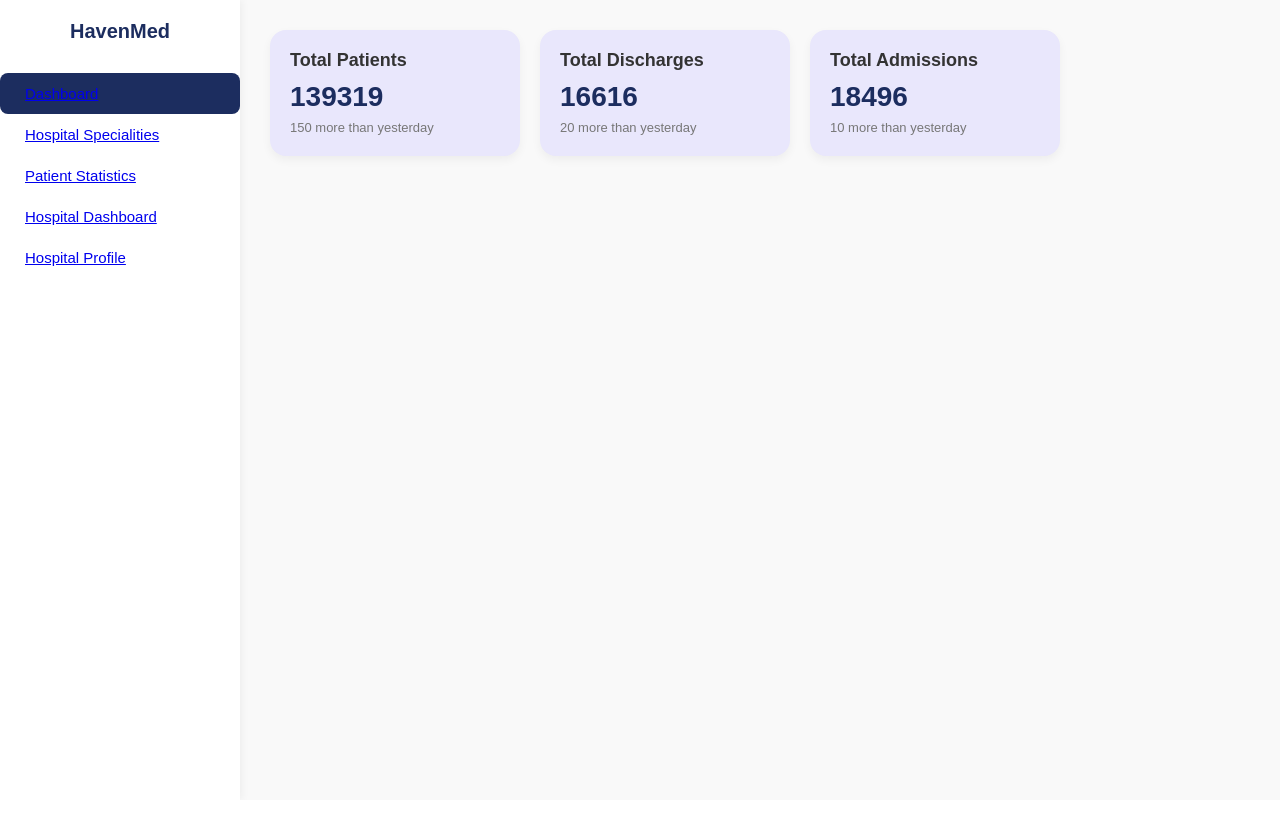
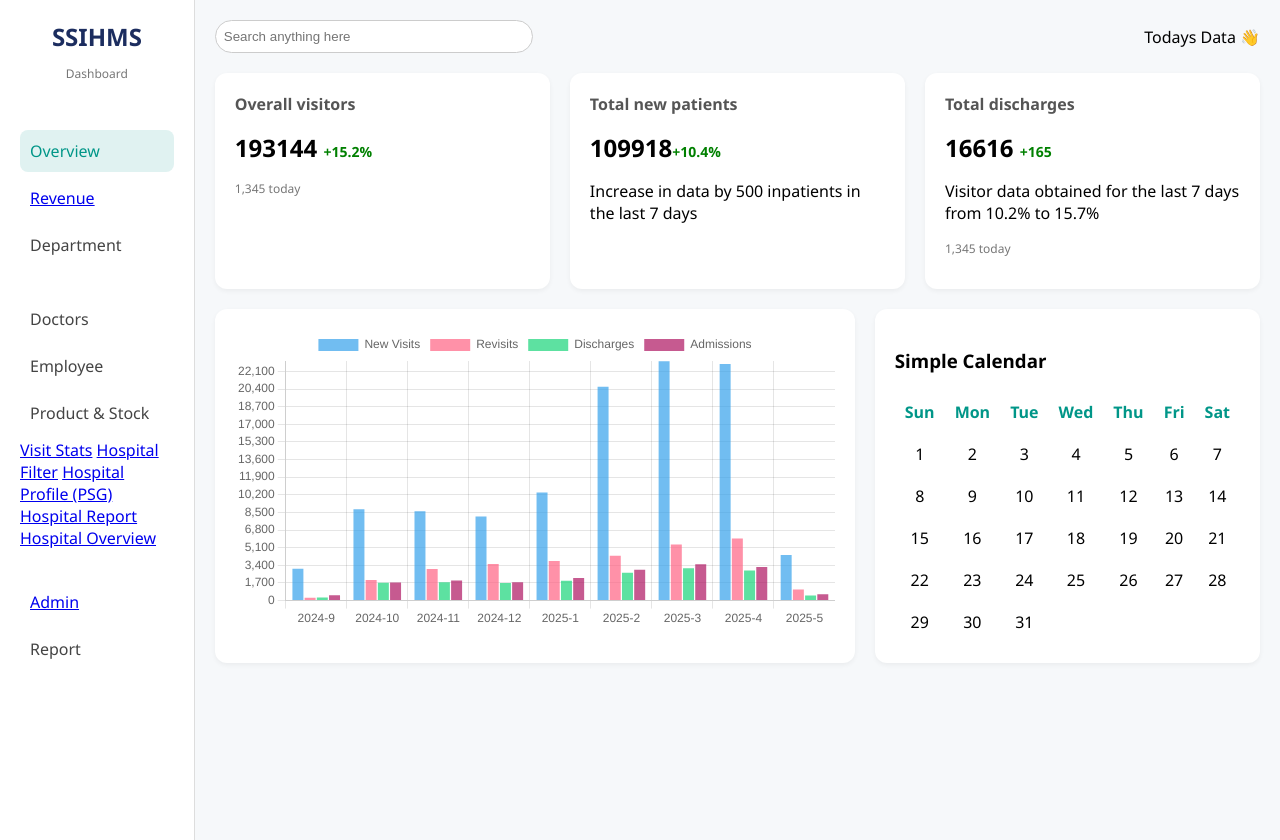
Before and after one commit to Sayeeswar/Repository, a Django app: page / in a window 1280 px wide. Before the commit the page ends 796 px from the top, so only its background shows below. Run offline with Django 5.2, Linux system fonts and the light colour scheme; data comes from the database, SQL or seed files in the repository; both versions use the stored data as it was after the commit.

Commit message:
commited stuff

```diff
--- a/app/views.py
+++ b/app/views.py
@@ -5,7 +5,7 @@ import json
 from collections import defaultdict
 def hospital_overview(request):
     hospitals = HospitalVisit.objects.values_list('hospital', flat=True).distinct()
-    selected_hospital = request.GET.get('hospital', '').strip()
+    selected_hospital = request.GET.get("hospital")
     selected_department = request.GET.get('departments', '').strip()
 
     context = {
@@ -131,6 +131,7 @@ def visit_stats(request):
         'hospital': hospital,
         'speciality': speciality,
         'year': year,
+
     }
     return render(request, 'visit_stats.html', context)
 
--- a/project/views.py
+++ b/project/views.py
@@ -1,16 +1,11 @@
-# from django.http import HttpResponse
 from django.shortcuts import render
 from django.db.models import Sum, Q
 from app.models import HospitalVisit
 from app.models import HospitalMaster
 
+def about(request):
+    return render(request, 'about.html')
 
-
-
-
-def about(request):
-    # return HttpResponse("My About page.")
-    return render(request, 'about.html')
 def hospital_overview1(request):
     hospitals = HospitalVisit.objects.values_list('hospital', flat=True).distinct()
     selected_hospital = request.GET.get('hospital', '').strip()
@@ -29,8 +24,26 @@ def hospital_overview1(request):
         context['total_admissions'] = overall_qs.filter(category__iexact='ADMISSIONS').aggregate(total=Sum('thevalue'))['total'] or 0
         context['total_new'] = overall_qs.filter(subcatg__iexact='NEWVISIT').aggregate(total=Sum('thevalue'))['total'] or 0
         context['total_revisit'] = overall_qs.filter(subcatg__iexact='REVISIT').aggregate(total=Sum('thevalue'))['total'] or 0
+        context['totals'] = overall_qs.aggregate(total=Sum('thevalue'))['total'] or 0
 
-        # Department comparison for chart
+        # For Chart.js: group by month/year (or any time period you want)
+        chart_stats = (
+            overall_qs.values('theyr', 'themnth')
+            .annotate(
+                newvisits=Sum('thevalue', filter=Q(subcatg__iexact='NEWVISIT')),
+                revisits=Sum('thevalue', filter=Q(subcatg__iexact='REVISIT')),
+                discharges=Sum('thevalue', filter=Q(category__iexact='DISCHARGES')),
+                admissions=Sum('thevalue', filter=Q(category__iexact='ADMISSIONS')),
+            )
+            .order_by('theyr', 'themnth')
+        )
+        context['labels'] = [f"{row['theyr']}-{row['themnth']}" for row in chart_stats]
+        context['newvisits'] = [row['newvisits'] or 0 for row in chart_stats]
+        context['revisits'] = [row['revisits'] or 0 for row in chart_stats]
+        context['discharges'] = [row['discharges'] or 0 for row in chart_stats]
+        context['admissions'] = [row['admissions'] or 0 for row in chart_stats]
+
+        # Department comparison for chart (optional)
         dept_stats = (
             overall_qs.values('speciality')
             .annotate(total=Sum('thevalue'))
@@ -46,6 +59,24 @@ def hospital_overview1(request):
         context['total_admissions'] = hospital_qs.filter(category__iexact='ADMISSIONS').aggregate(total=Sum('thevalue'))['total'] or 0
         context['total_new'] = hospital_qs.filter(subcatg__iexact='NEWVISIT').aggregate(total=Sum('thevalue'))['total'] or 0
         context['total_revisit'] = hospital_qs.filter(subcatg__iexact='REVISIT').aggregate(total=Sum('thevalue'))['total'] or 0
+        context['totals'] = hospital_qs.aggregate(total=Sum('thevalue'))['total'] or 0
+
+        # For Chart.js: group by month/year for selected hospital
+        chart_stats = (
+            hospital_qs.values('theyr', 'themnth')
+            .annotate(
+                newvisits=Sum('thevalue', filter=Q(subcatg__iexact='NEWVISIT')),
+                revisits=Sum('thevalue', filter=Q(subcatg__iexact='REVISIT')),
+                discharges=Sum('thevalue', filter=Q(category__iexact='DISCHARGES')),
+                admissions=Sum('thevalue', filter=Q(category__iexact='ADMISSIONS')),
+            )
+            .order_by('theyr', 'themnth')
+        )
+        context['labels'] = [f"{row['theyr']}-{row['themnth']}" for row in chart_stats]
+        context['newvisits'] = [row['newvisits'] or 0 for row in chart_stats]
+        context['revisits'] = [row['revisits'] or 0 for row in chart_stats]
+        context['discharges'] = [row['discharges'] or 0 for row in chart_stats]
+        context['admissions'] = [row['admissions'] or 0 for row in chart_stats]
 
         # List of departments
         departments = hospital_qs.values_list('speciality', flat=True).distinct()
--- a/templates/home.html
+++ b/templates/home.html
@@ -1,159 +1,369 @@
 <!DOCTYPE html>
-{% load static %}
 <html lang="en">
 <head>
-  <meta charset="UTF-8" />
-  <meta name="viewport" content="width=device-width, initial-scale=1" />
+  <meta charset="UTF-8">
+  <meta name="viewport" content="width=device-width, initial-scale=1.0">
   <title>SSSIHMS Dashboard</title>
-  <link rel="stylesheet" href="{% static 'css/style.css' %}" />
+
+  <!-- Chart.js for Graphs -->
+  <script src="https://cdn.jsdelivr.net/npm/chart.js"></script>
+
   <style>
-    * {
+    /* ====== GLOBAL STYLES ====== */
+    body {
       margin: 0;
-      padding: 0;
-      box-sizing: border-box;
+      font-family: 'Segoe UI', Tahoma, Geneva, Verdana, sans-serif;
+      background-color: #f6f8fa;
+      display: flex;
     }
 
-    body {
-      font-family: Arial, sans-serif;
-      background-color: #f9f9f9;
-      display: flex;
-      min-height: 100vh;
-    }
-
-    /* Sidebar Navigation */
+    /* ====== SIDEBAR ====== */
     .sidebar {
       width: 240px;
       background-color: white;
-      padding: 20px 0;
-      box-shadow: 2px 0 8px rgba(0,0,0,0.05);
+      height: 100vh;
+      padding: 20px;
+      border-right: 1px solid #ddd;
       display: flex;
       flex-direction: column;
     }
 
-    .sidebar h2 {
-      font-size: 20px;
+    .logo {
       text-align: center;
-      margin-bottom: 30px;
+      margin-bottom: 20px;
+    }
+
+    .logo h2 {
+      margin: 0;
       color: #1c2d5f;
     }
 
-    .menu {
+    .logo p {
+      font-size: 12px;
+      color: #777;
+    }
+
+    nav ul, .other-menu ul, .help-settings ul {
       list-style: none;
       padding: 0;
-      flex-grow: 1;
     }
 
-    .menu li {
-      padding: 12px 25px;
+    nav ul li, .other-menu ul li, .help-settings ul li {
+      padding: 10px;
+      color: #444;
       cursor: pointer;
-      font-size: 15px;
-      color: #333;
-      transition: background 0.2s;
+      border-radius: 8px;
+      margin-bottom: 5px;
     }
 
-    .menu li:hover {
-      background-color: #f0f2f5;
+    nav ul li.active, nav ul li:hover,
+    .other-menu ul li:hover, .help-settings ul li:hover {
+      background-color: #e0f2f1;
+      color: #009688;
     }
 
-    .menu li.active {
-      background-color: #1c2d5f;
-      color: white;
-      border-radius: 8px;
+    /* ====== MAIN CONTENT ====== */
+    .content {
+      flex: 1;
+      padding: 20px;
     }
 
-    /* Content Area */
-    .content {
+    .top-bar {
+      display: flex;
+      justify-content: space-between;
+      align-items: center;
+      margin-bottom: 20px;
+    }
+
+    .top-bar input {
+      padding: 8px;
+      width: 300px;
+      border-radius: 20px;
+      border: 1px solid #ccc;
+    }
+
+    /* ====== CARDS ====== */
+    .cards {
+      display: flex;
+      gap: 20px;
+      margin-bottom: 20px;
+    }
+
+    .card {
       flex: 1;
-      padding: 30px;
+      background-color: white;
+      padding: 20px;
+      border-radius: 12px;
+      box-shadow: 0 2px 5px rgba(0,0,0,0.05);
+    }
+
+    .card h3 {
+      margin-top: 0;
+      font-size: 16px;
+      color: #555;
+    }
+
+    .number {
+      font-size: 24px;
+      font-weight: bold;
+      margin: 5px 0;
+    }
+
+    .change {
+      font-size: 14px;
+      color: green;
+    }
+
+    .sub {
+      font-size: 12px;
+      color: #777;
+    }
+
+    /* ====== STATS + CALENDAR ====== */
+    .stats-calendar {
       display: flex;
-      flex-direction: column;
       gap: 20px;
     }
 
-    /* Card Style */
-    .card {
-      width: 250px;
-      background-color: #e9e7fc;
-      border-radius: 16px;
+    .stats, .calendar {
+      background-color: white;
+      border-radius: 12px;
       padding: 20px;
-      box-shadow: 0 4px 10px rgba(0,0,0,0.05);
-      text-align: left;
+      flex: 1;
+      box-shadow: 0 2px 5px rgba(0,0,0,0.05);
     }
-    .card h3 {
-      margin: 0;
-      font-size: 18px;
-      color: #333;
+
+    /* Simple Calendar */
+    .calendar table {
+      width: 100%;
+      border-collapse: collapse;
+      text-align: center;
     }
-    .card p {
-      font-size: 28px;
-      font-weight: bold;
-      margin: 10px 0 5px;
-      color: #1c2d5f;
+
+    .calendar th, .calendar td {
+      padding: 10px;
     }
-    .card span {
-      font-size: 13px;
-      color: #777;
+
+    .calendar th {
+      color: #009688;
     }
-    .text {
-      font-size: 16px;
-      color: #333;
-      margin-bottom: 10px;
+
+    .calendar td {
+      border-radius: 6px;
+      cursor: pointer;
     }
-    .cards-row {
-      display: flex;
-      gap: 20px;
-      flex-wrap: wrap;
+
+    .calendar td:hover {
+      background-color: #e0f2f1;
     }
   </style>
 </head>
 <body>
-  <!-- Sidebar -->
-  <div class="sidebar">
-  <h2>HavenMed</h2>
-  <ul class="menu">
 
-    <li class="active">
-      <a href="{% url 'hospital' %}">Dashboard</a>
-    </li>
-    <li>
-      <a href="{% url 'hospital_filter' %}">Hospital Specialities</a>
-    </li>
-    <li>
-      <a href="{% url 'visit_stats' %}">Patient Statistics</a>
-    </li>
-    <li>
+<!-- ====== SIDEBAR ====== -->
+<aside class="sidebar">
+  <div class="logo">
+    <h2>SSIHMS</h2>
+    <p>Dashboard</p>
+  </div>
 
-      <a href="{% url 'hospital_report' %}">Hospital Dashboard</a>
+  <!-- Main Menu -->
+  <nav>
+    <ul>
+      <li class="active">Overview</li>
+      <li><a href="hospitals/">Revenue</a></li>
+      <li>Department</a></li>
+    </ul>
+  </nav>
 
-    <li>
-      <a href="{% url 'hospital_profile' hospital_code='H001' %}">Hospital Profile</a>
-      <!-- Replace 'H001' with a dynamic value in your template -->
-    </li>
-  </ul>
-</div>
+  <!-- Other Menu -->
+  <div class="other-menu">
+    <ul>
+      <li>Doctors</li>
+      <li>Employee</li>
+      <li>Product & Stock</li>
+      <!-- visit-stats -->
+      <a href="{% url 'visit_stats' %}">Visit Stats</a>
 
+<!-- hospital filter -->
+<a href="{% url 'hospital_filter' %}">Hospital Filter</a>
 
-  <!-- Content -->
-  <div class="content">
-    <div class="cards-row">
-      <div class="card">
-        <h3>Total Patients</h3>
-        <p class="text">
-          {{ total_new|default:0|add:total_revisit|default:0 }}
-        </p>
-        <span>150 more than yesterday</span>
-      </div>
-      <div class="card">
-        <h3>Total Discharges</h3>
-        <p class="text">{{ total_discharges|default:0 }}</p>
-        <span>20 more than yesterday</span>
-      </div>
-      <div class="card">
-        <h3>Total Admissions</h3>
-        <p class="text">{{ total_admissions|default:0 }}</p>
-        <span>10 more than yesterday</span>
-      </div>
+<!-- hospital profile (needs hospital_code argument) -->
+<a href="{% url 'hospital_profile' hospital_code='PSG' %}">Hospital Profile (PSG)</a>
+
+<!-- hospital report -->
+<a href="{% url 'hospital_report' %}">Hospital Report</a>
+
+<!-- hospital overview -->
+<a href="{% url 'hospital' %}">Hospital Overview</a>
+
+    </ul>
+  </div>
+
+  <!-- Help & Settings -->
+  <div class="help-settings">
+    <ul>
+      <li>
+        <a href="/admin/">Admin</a>
+        </li>
+      <li>Report</li>
+    </ul>
+  </div>
+</aside>
+
+<!-- ====== MAIN CONTENT ====== -->
+<main class="content">
+
+  <!-- Top Bar -->
+  <div class="top-bar">
+    <input type="text" placeholder="Search anything here">
+    <div class="user-info">
+      <span>Todays Data 👋</span>
     </div>
   </div>
+
+  <!-- Cards -->
+  <section class="cards">
+    <div class="card">
+      <h3>Overall visitors</h3>
+      <p class="number"> {{totals}} <span class="change">+15.2%</span></p>
+      <p></p>
+      <p class="sub">1,345 today</p>
+    </div>
+
+    <div class="card">
+      <h3>Total new patients</h3>
+      <p class="number">{{total_new}}<span class="change">+10.4%</span></p>
+      <p>Increase in data by 500 inpatients in the last 7 days</p>
+    </div>
+
+    <div class="card">
+      <h3>Total discharges</h3>
+      <p class="number">{{total_discharges}} <span class="change">+165</span></p>
+      <p>Visitor data obtained for the last 7 days from 10.2% to 15.7%</p>
+      <p class="sub">1,345 today</p>
+    </div>
+  </section>
+
+  <!-- Stats & Calendar -->
+  <div class="stats-calendar">
+    <div class="stats">
+      <canvas id="visitChart" width="600" height="300"></canvas>
+    </div>
+
+    <div class="calendar">
+      <h3>Simple Calendar</h3>
+      <table>
+        <thead>
+          <tr>
+            <th>Sun</th>
+            <th>Mon</th>
+            <th>Tue</th>
+            <th>Wed</th>
+            <th>Thu</th>
+            <th>Fri</th>
+            <th>Sat</th>
+          </tr>
+        </thead>
+        <tbody>
+          <tr>
+            <td>1</td>
+            <td>2</td>
+            <td>3</td>
+            <td>4</td>
+            <td>5</td>
+            <td>6</td>
+            <td>7</td>
+          </tr>
+          <tr>
+            <td>8</td>
+            <td>9</td>
+            <td>10</td>
+            <td>11</td>
+            <td>12</td>
+            <td>13</td>
+            <td>14</td>
+          </tr>
+          <tr>
+            <td>15</td>
+            <td>16</td>
+            <td>17</td>
+            <td>18</td>
+            <td>19</td>
+            <td>20</td>
+            <td>21</td>
+          </tr>
+          <tr>
+            <td>22</td>
+            <td>23</td>
+            <td>24</td>
+            <td>25</td>
+            <td>26</td>
+            <td>27</td>
+            <td>28</td>
+          </tr>
+          <tr>
+            <td>29</td>
+            <td>30</td>
+            <td>31</td>
+            <td></td>
+            <td></td>
+            <td></td>
+            <td></td>
+          </tr>
+        </tbody>
+      </table>
+    </div>
+  </div>
+</main>
+
+<script>
+    const labels = {{ labels|safe }};
+    const newvisits = {{ newvisits|safe }};
+    const revisits = {{ revisits|safe }};
+    const discharges = {{ discharges|safe }};
+    const admissions = {{ admissions|safe }};
+
+    const ctx = document.getElementById('visitChart').getContext('2d');
+
+    const visitChart = new Chart(ctx, {
+        type: 'bar',
+        data: {
+            labels: labels,
+            datasets: [
+                {
+                    label: 'New Visits',
+                    data: newvisits,
+                    backgroundColor: 'rgba(54, 162, 235, 0.7)'
+                },
+                {
+                    label: 'Revisits',
+                    data: revisits,
+                    backgroundColor: 'rgba(255, 99, 132, 0.7)'
+                },
+                {
+                    label: 'Discharges',
+                    data: discharges,
+                    backgroundColor: 'rgba(25, 213, 122, 0.7)'
+                },
+                {
+                    label: 'Admissions',
+                    data: admissions,
+                    backgroundColor: 'rgba(174, 20, 97, 0.7)'
+                }
+            ]
+        },
+        options: {
+            responsive: false,
+            scales: {
+                x: { stacked: false },
+                y: {
+                    beginAtZero: true,
+                    ticks: { stepSize: 100 }
+                }
+            }
+        }
+    });
+</script>
 </body>
 </html>
```
Also changed, not shown: app/templates/departments.html (added, +40 -0 lines), app/templates/hospital.html (+70 -60 lines), db.sqlite3.
